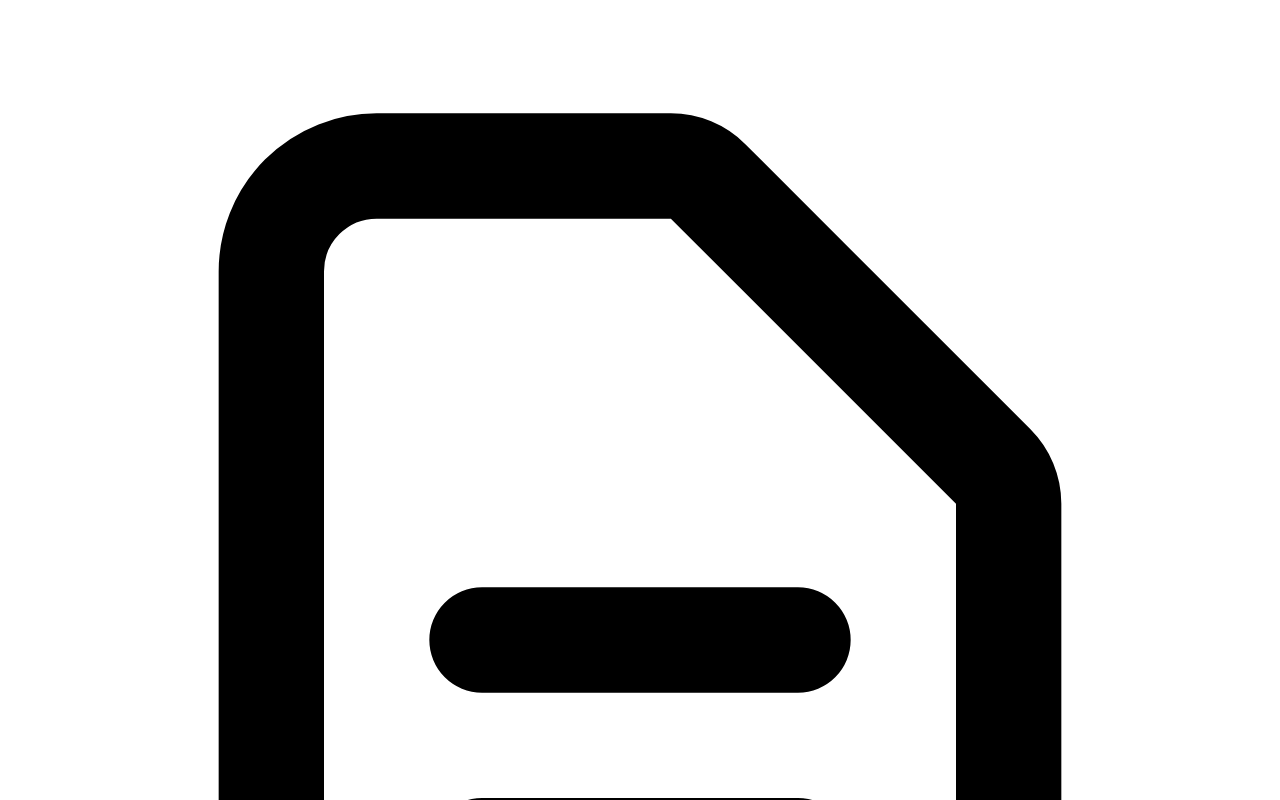
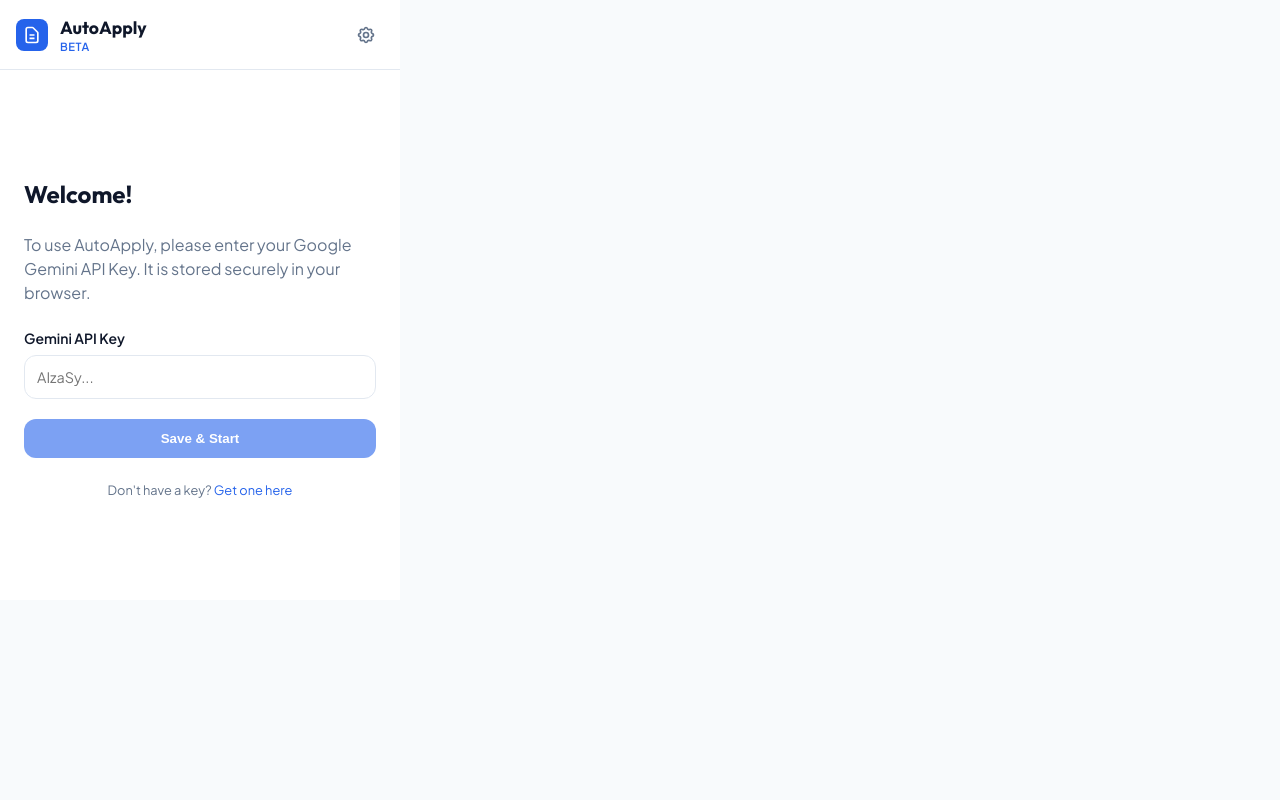
Before and after one commit to SarielGil/autoapply---ai-resume-tailor, a React (Vite) app: page / in a window 1280 px wide. Shown: the top 800 px of the page. Built offline with nearby package versions, Linux system fonts and the light colour scheme.

Commit message:
feat: upgrade UI to modern design and add company detection

```diff
--- a/App.tsx
+++ b/App.tsx
@@ -12,6 +12,7 @@
   const [resumeData, setResumeData] = useState<ResumeData | null>(null);
   const [tailoredData, setTailoredData] = useState<TailoredResume | null>(null);
   const [targetJobTitle, setTargetJobTitle] = useState<string>('');
+  const [targetCompany, setTargetCompany] = useState<string>('');
   const [error, setError] = useState<string | null>(null);
   const [apiKeyInput, setApiKeyInput] = useState('');
 
@@ -87,12 +88,13 @@
     setStep(AppStep.JOB_CONTEXT);
   };
 
-  const handleAnalyze = async (jd: string, title?: string) => {
+  const handleAnalyze = async (jd: string, title?: string, company?: string) => {
     if (!resumeData) return;
 
     setStep(AppStep.PROCESSING);
     setError(null);
     if (title) setTargetJobTitle(title);
+    if (company) setTargetCompany(company);
 
     try {
       const result = await tailorResume(resumeData.originalText, jd);
@@ -105,8 +107,6 @@
     } catch (err) {
       console.error(err);
       setError("Failed to tailor resume. Please check your API key.");
-      // Optional: Allow resetting key if it fails
-      // setStep(AppStep.API_KEY_SETUP);
       setStep(AppStep.JOB_CONTEXT);
     }
   };
@@ -120,78 +120,70 @@
   // Views
   if (step === AppStep.PROCESSING) {
     return (
-      <div className="min-h-screen flex items-center justify-center bg-slate-50 px-6">
-        <div className="text-center">
-          <div className="relative w-20 h-20 mx-auto mb-6">
-            <div className="absolute top-0 left-0 w-full h-full border-4 border-blue-200 rounded-full"></div>
-            <div className="absolute top-0 left-0 w-full h-full border-4 border-blue-600 rounded-full border-t-transparent animate-spin"></div>
-            <div className="absolute inset-0 flex items-center justify-center">
-              <svg className="w-8 h-8 text-blue-600" fill="none" viewBox="0 0 24 24" stroke="currentColor"><path strokeLinecap="round" strokeLinejoin="round" strokeWidth="2" d="M19.428 15.428a2 2 0 00-1.022-.547l-2.384-.477a6 6 0 00-3.86.517l-.318.158a6 6 0 01-3.86.517L6.05 15.21a2 2 0 00-1.806.547M8 4h8l-1 1v5.172a2 2 0 00.586 1.414l5 5c1.26 1.26.367 3.414-1.415 3.414H4.828c-1.782 0-2.674-2.154-1.414-3.414l5-5A2 2 0 009 10.172V5L8 4z" /></svg>
-            </div>
-          </div>
-          <h2 className="text-xl font-bold text-slate-800 mb-2">Tailoring your Resume...</h2>
-          <p className="text-slate-500">Gemini is analyzing the job description...</p>
-        </div>
+      <div className="app-container" style={{ justifyContent: 'center', alignItems: 'center', textAlign: 'center' }}>
+        <div className="spinner" style={{ width: '40px', height: '40px', borderWidth: '4px', marginBottom: '1rem' }}></div>
+        <h2 style={{ fontSize: '1.25rem', fontWeight: 'bold', marginBottom: '0.5rem' }}>Tailoring Resume...</h2>
+        <p style={{ color: 'var(--text-muted)' }}>Gemini is analyzing the job description...</p>
       </div>
     );
   }
 
   return (
-    <div className="min-h-screen bg-slate-100 flex items-center justify-center py-0 sm:py-8">
-      <div className="w-full max-w-md h-[100vh] sm:h-[600px] bg-white sm:rounded-2xl shadow-2xl overflow-hidden flex flex-col relative">
-
+    <div className="app-container">
       {/* Header */}
-        <div className="bg-white border-b border-slate-100 p-4 flex items-center gap-3">
-          <div className="bg-blue-600 rounded-lg p-2">
-            <svg className="w-5 h-5 text-white" fill="none" viewBox="0 0 24 24" stroke="currentColor"><path strokeLinecap="round" strokeLinejoin="round" strokeWidth="2" d="M9 12h6m-6 4h6m2 5H7a2 2 0 01-2-2V5a2 2 0 012-2h5.586a1 1 0 01.707.293l5.414 5.414a1 1 0 01.293.707V19a2 2 0 01-2 2z" /></svg>
+      <header className="header">
+        <div className="header-title">
+          <div className="brand-icon">
+            <svg width="20" height="20" viewBox="0 0 24 24" fill="none" stroke="currentColor" strokeWidth="2"><path d="M9 12h6m-6 4h6m2 5H7a2 2 0 01-2-2V5a2 2 0 012-2h5.586a1 1 0 01.707.293l5.414 5.414a1 1 0 01.293.707V19a2 2 0 01-2 2z" /></svg>
           </div>
           <div>
-            <h1 className="font-bold text-slate-900 leading-tight">AutoApply</h1>
-            <p className="text-[10px] font-bold text-blue-600 tracking-wider uppercase">Extension Beta</p>
+            <h1 style={{ fontSize: '1.1rem', fontWeight: '700', margin: 0 }}>AutoApply</h1>
+            <p style={{ fontSize: '0.7rem', color: 'var(--primary)', fontWeight: 'bold', textTransform: 'uppercase', letterSpacing: '0.05em', margin: 0 }}>Beta</p>
           </div>
-          {/* Small Settings Icon to Reset Key if needed */}
-          <div className="ml-auto">
+        </div>
         <button
           onClick={() => setStep(AppStep.API_KEY_SETUP)}
-              className="text-slate-400 hover:text-blue-600 p-1"
+          className="btn"
+          style={{ width: 'auto', padding: '0.5rem', background: 'transparent', color: 'var(--text-muted)' }}
           title="Settings"
         >
-              <svg className="w-5 h-5" fill="none" viewBox="0 0 24 24" stroke="currentColor"><path strokeLinecap="round" strokeLinejoin="round" strokeWidth="2" d="M10.325 4.317c.426-1.756 2.924-1.756 3.35 0a1.724 1.724 0 002.573 1.066c1.543-.94 3.31.826 2.37 2.37a1.724 1.724 0 001.065 2.572c1.756.426 1.756 2.924 0 3.35a1.724 1.724 0 00-1.066 2.573c.94 1.543-.826 3.31-2.37 2.37a1.724 1.724 0 00-2.572 1.065c-.426 1.756-2.924 1.756-3.35 0a1.724 1.724 0 00-2.573-1.066c-1.543.94-3.31-.826-2.37-2.37a1.724 1.724 0 00-1.065-2.572c-1.756-.426-1.756-2.924 0-3.35a1.724 1.724 0 001.066-2.573c-.94-1.543.826-3.31 2.37-2.37.996.608 2.296.07 2.572-1.065z" /><path strokeLinecap="round" strokeLinejoin="round" strokeWidth="2" d="M15 12a3 3 0 11-6 0 3 3 0 016 0z" /></svg>
+          <svg width="20" height="20" viewBox="0 0 24 24" fill="none" stroke="currentColor" strokeWidth="2"><path d="M10.325 4.317c.426-1.756 2.924-1.756 3.35 0a1.724 1.724 0 002.573 1.066c1.543-.94 3.31.826 2.37 2.37a1.724 1.724 0 001.065 2.572c1.756.426 1.756 2.924 0 3.35a1.724 1.724 0 00-1.066 2.573c.94 1.543-.826 3.31-2.37 2.37a1.724 1.724 0 00-2.572 1.065c-.426 1.756-2.924 1.756-3.35 0a1.724 1.724 0 00-2.573-1.066c-1.543.94-3.31-.826-2.37-2.37a1.724 1.724 0 00-1.065-2.572c-1.756-.426-1.756-2.924 0-3.35a1.724 1.724 0 001.066-2.573c-.94-1.543.826-3.31 2.37-2.37.996.608 2.296.07 2.572-1.065z" /><path d="M15 12a3 3 0 11-6 0 3 3 0 016 0z" /></svg>
         </button>
-          </div>
-        </div>
+      </header>
 
-        <main className="flex-1 overflow-hidden relative">
+      <main className="main-content">
         {error && (
-            <div className="absolute top-4 left-4 right-4 bg-red-50 border border-red-200 text-red-700 p-3 rounded-lg text-sm z-50">
+          <div style={{ background: '#fef2f2', color: '#b91c1c', padding: '1rem', borderRadius: '8px', marginBottom: '1rem', fontSize: '0.9rem', border: '1px solid #fecaca' }}>
             {error}
           </div>
         )}
 
         {step === AppStep.API_KEY_SETUP && (
-            <div className="p-6 h-full flex flex-col justify-center">
-              <h2 className="text-xl font-bold text-slate-800 mb-2">Welcome!</h2>
-              <p className="text-slate-600 mb-6 text-sm">To use AutoApply, please enter your Google Gemini API Key. It will be stored securely in your browser.</p>
+          <div className="animate-fade-in" style={{ display: 'flex', flexDirection: 'column', height: '100%', justifyContent: 'center' }}>
+            <h2 style={{ fontSize: '1.5rem', marginBottom: '0.5rem' }}>Welcome!</h2>
+            <p style={{ color: 'var(--text-muted)', marginBottom: '1.5rem', lineHeight: '1.5' }}>To use AutoApply, please enter your Google Gemini API Key. It is stored securely in your browser.</p>
 
-              <label className="block text-xs font-bold text-slate-500 uppercase tracking-wide mb-2">Gemini API Key</label>
+            <div className="input-group">
+              <label className="input-label">Gemini API Key</label>
               <input
                 type="password"
                 value={apiKeyInput}
                 onChange={(e) => setApiKeyInput(e.target.value)}
                 placeholder="AIzaSy..."
-                className="w-full p-3 border border-slate-300 rounded-xl mb-4 focus:ring-2 focus:ring-blue-500 outline-none transition-all"
+                className="input-field"
               />
+            </div>
 
             <button
               onClick={handleSaveApiKey}
               disabled={!apiKeyInput}
-                className="w-full bg-blue-600 text-white font-bold py-3 rounded-xl hover:bg-blue-700 transition-all disabled:opacity-50 disabled:cursor-not-allowed shadow-lg shadow-blue-200"
+              className="btn btn-primary"
             >
-                Save & Continue
+              Save & Start
             </button>
 
-              <p className="mt-6 text-xs text-center text-slate-400">
-                Don't have a key? <a href="https://aistudio.google.com/app/apikey" target="_blank" rel="noreferrer" className="text-blue-500 underline">Get one here</a>
+            <p style={{ marginTop: '1.5rem', fontSize: '0.8rem', textAlign: 'center', color: 'var(--text-muted)' }}>
+              Don't have a key? <a href="https://aistudio.google.com/app/apikey" target="_blank" rel="noreferrer" style={{ color: 'var(--primary)', textDecoration: 'none' }}>Get one here</a>
             </p>
           </div>
         )}
@@ -215,12 +207,12 @@
             data={tailoredData}
             fullName={resumeData.fullName}
             jobTitle={targetJobTitle}
+            companyName={targetCompany}
             onReset={handleReset}
           />
         )}
       </main>
     </div>
-    </div>
   );
 };
 
--- a/index.tsx
+++ b/index.tsx
@@ -1,6 +1,7 @@
 import React from 'react';
 import ReactDOM from 'react-dom/client';
 import App from './App';
+import './styles.css';
 
 const rootElement = document.getElementById('root');
 if (!rootElement) {
--- /dev/null
+++ b/styles.css
@@ -0,0 +1,194 @@
+@import url('https://fonts.googleapis.com/css2?family=Outfit:wght@400;500;600;700&family=Plus+Jakarta+Sans:wght@400;500;600&display=swap');
+
+:root {
+    --primary: #2563eb;
+    --primary-hover: #1d4ed8;
+    --bg-page: #f8fafc;
+    --bg-card: #ffffff;
+    --text-main: #0f172a;
+    --text-muted: #64748b;
+    --border: #e2e8f0;
+    --radius: 12px;
+    --shadow: 0 4px 6px -1px rgba(0, 0, 0, 0.1), 0 2px 4px -1px rgba(0, 0, 0, 0.06);
+}
+
+body {
+    font-family: 'Plus Jakarta Sans', sans-serif;
+    background-color: var(--bg-page);
+    color: var(--text-main);
+    margin: 0;
+    padding: 0;
+    -webkit-font-smoothing: antialiased;
+}
+
+h1,
+h2,
+h3,
+h4 {
+    font-family: 'Outfit', sans-serif;
+}
+
+/* Layout */
+.app-container {
+    width: 400px;
+    height: 600px;
+    display: flex;
+    flex-direction: column;
+    background-color: var(--bg-card);
+    overflow: hidden;
+}
+
+.header {
+    padding: 1rem;
+    border-bottom: 1px solid var(--border);
+    display: flex;
+    justify-content: space-between;
+    align-items: center;
+    background: rgba(255, 255, 255, 0.8);
+    backdrop-filter: blur(8px);
+}
+
+.header-title {
+    display: flex;
+    align-items: center;
+    gap: 0.75rem;
+}
+
+.brand-icon {
+    background: var(--primary);
+    width: 32px;
+    height: 32px;
+    border-radius: 8px;
+    display: flex;
+    align-items: center;
+    justify-content: center;
+    color: white;
+}
+
+.main-content {
+    flex: 1;
+    overflow-y: auto;
+    position: relative;
+    padding: 1.5rem;
+    display: flex;
+    flex-direction: column;
+}
+
+/* Components */
+.input-group {
+    margin-bottom: 1.25rem;
+}
+
+.input-label {
+    display: block;
+    font-size: 0.875rem;
+    font-weight: 600;
+    color: var(--text-main);
+    margin-bottom: 0.5rem;
+}
+
+.input-field {
+    width: 100%;
+    padding: 0.75rem;
+    border: 1px solid var(--border);
+    border-radius: var(--radius);
+    font-family: inherit;
+    font-size: 0.9rem;
+    transition: all 0.2s;
+    box-sizing: border-box;
+}
+
+.input-field:focus {
+    outline: none;
+    border-color: var(--primary);
+    box-shadow: 0 0 0 3px rgba(37, 99, 235, 0.1);
+}
+
+.textarea-field {
+    min-height: 120px;
+    resize: none;
+}
+
+.btn {
+    display: inline-flex;
+    align-items: center;
+    justify-content: center;
+    padding: 0.75rem 1.5rem;
+    border-radius: var(--radius);
+    font-weight: 600;
+    cursor: pointer;
+    transition: all 0.2s;
+    border: none;
+    width: 100%;
+    gap: 0.5rem;
+    text-decoration: none;
+}
+
+.btn-primary {
+    background-color: var(--primary);
+    color: white;
+}
+
+.btn-primary:hover:not(:disabled) {
+    background-color: var(--primary-hover);
+    transform: translateY(-1px);
+}
+
+.btn-primary:disabled {
+    opacity: 0.6;
+    cursor: not-allowed;
+}
+
+.card {
+    background: white;
+    border: 1px solid var(--border);
+    border-radius: var(--radius);
+    padding: 1.25rem;
+    margin-bottom: 1rem;
+}
+
+.status-badge {
+    display: inline-flex;
+    align-items: center;
+    gap: 0.5rem;
+    font-size: 0.8rem;
+    font-weight: 600;
+    padding: 0.4rem 0.8rem;
+    border-radius: 100px;
+}
+
+.status-success {
+    background-color: #ecfdf5;
+    color: #059669;
+}
+
+.spinner {
+    width: 1.25rem;
+    height: 1.25rem;
+    border: 2px solid #e2e8f0;
+    border-top-color: var(--primary);
+    border-radius: 50%;
+    animation: spin 0.8s linear infinite;
+}
+
+@keyframes spin {
+    to {
+        transform: rotate(360deg);
+    }
+}
+
+@keyframes fadeIn {
+    from {
+        opacity: 0;
+        transform: translateY(5px);
+    }
+
+    to {
+        opacity: 1;
+        transform: translateY(0);
+    }
+}
+
+.animate-fade-in {
+    animation: fadeIn 0.4s ease-out forwards;
+}
```
Also changed, not shown: components/JobContextInput.tsx (+47 -37 lines), components/PreviewResult.tsx (+46 -42 lines), components/ResumeUploader.tsx (+24 -31 lines), src/content/index.ts (+22 -0 lines), types.ts (+7 -0 lines). Lines whose indentation alone changed are shown as unchanged.
